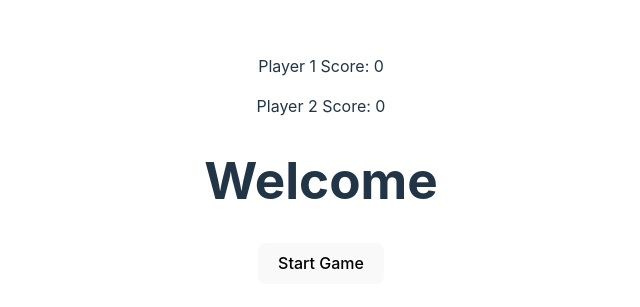
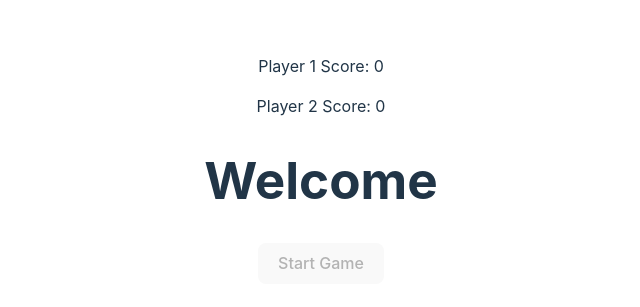
Before and after one commit to yarinmzrc/draw-and-guess, a React app in the folder client/: page / in a window 1280 px wide. Shown: the part 239-546 px from the top of the page, without its empty margins (319-959 px from the left). Built offline with nearby package versions, Linux system fonts and the light colour scheme; no server answers; the HTML template or start-up script is replaced by a standard one.

Commit message:
disable button at first load

```diff
--- a/client/src/components/DrawAndGuessGame.tsx
+++ b/client/src/components/DrawAndGuessGame.tsx
@@ -19,7 +19,7 @@ export const DrawAndGuessGame = ({
   const [role, setRole] = useState("");
   const [image, setImage] = useState("");
   const [message, setMessage] = useState("");
-  const [waitingForSecondPlayer, setWaitingForSecondPlayer] = useState(false);
+  const [waitingForSecondPlayer, setWaitingForSecondPlayer] = useState(true);
   const [gameDifficulty, setGameDifficulty] = useState("");
   const [currentWord, setCurrentWord] = useState("");
   const [playerDrawing, setPlayerDrawing] = useState("player1");
@@ -50,9 +50,7 @@ export const DrawAndGuessGame = ({
   };
 
   const assignRole = (roleFromServer: string) => {
-    if (roleFromServer === "player1") {
-      setWaitingForSecondPlayer(true);
-    } else if (roleFromServer === "player2") {
+    if (roleFromServer === "player2") {
       socketContext?.socket.emit("player2available");
     }
     setRole(roleFromServer);
```
